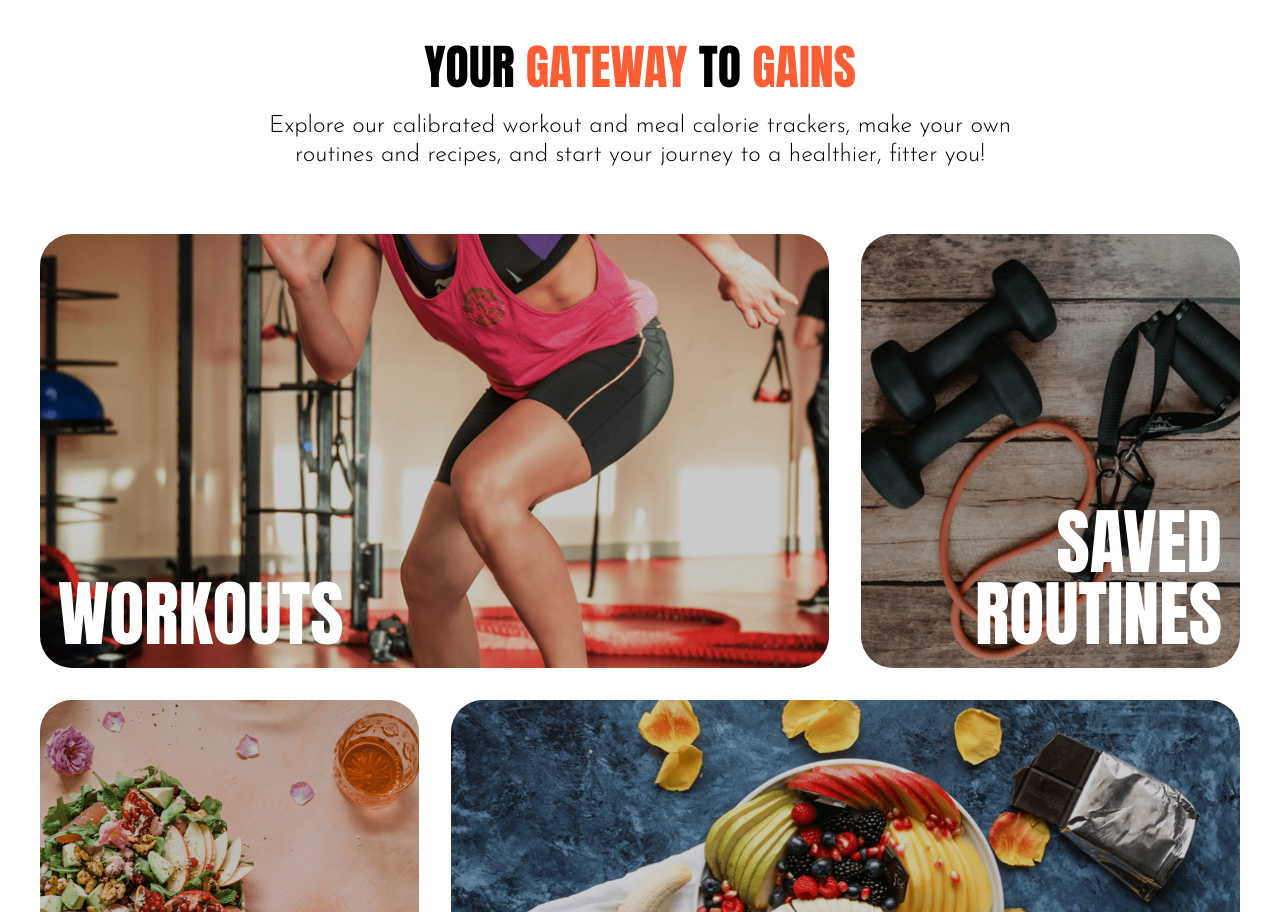
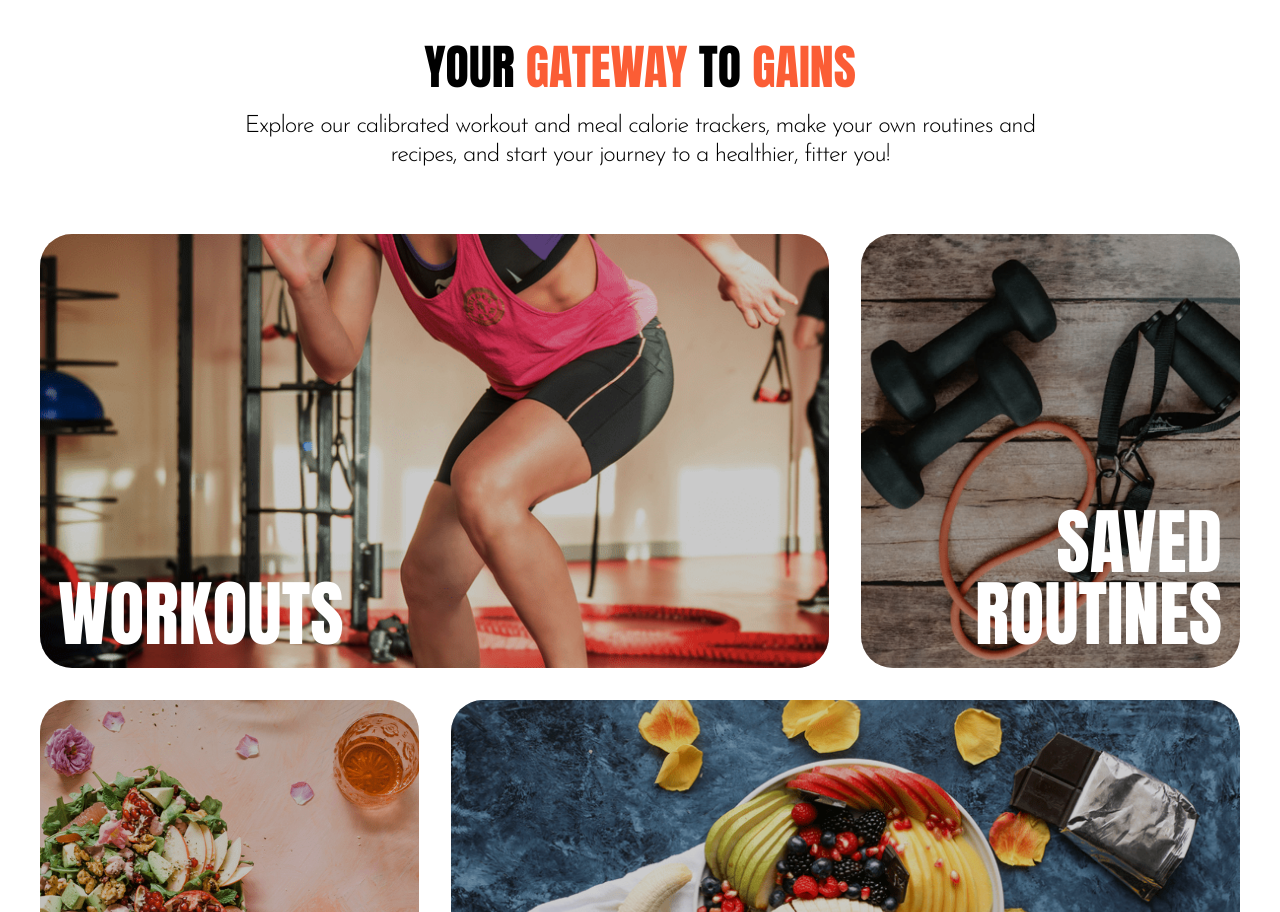
Before and after one commit to jling1234/Fitletic, a React (Vite) app in the folder react/: page / in a window 1280 px wide. Shown: the part 791-1703 px from the top of the page. Built offline with nearby package versions, Linux system fonts and the light colour scheme.

Commit message:
Change homepage introduction letter spacing

```diff
--- a/react/src/Homepage/Homepage.css
+++ b/react/src/Homepage/Homepage.css
@@ -183,6 +183,10 @@
   line-height: var(--line-height-large);
 }
 
+.homepage-content-intro p {
+  letter-spacing: -1px;
+}
+
 .homepage-gallery {
   container-type: size;
 
```
